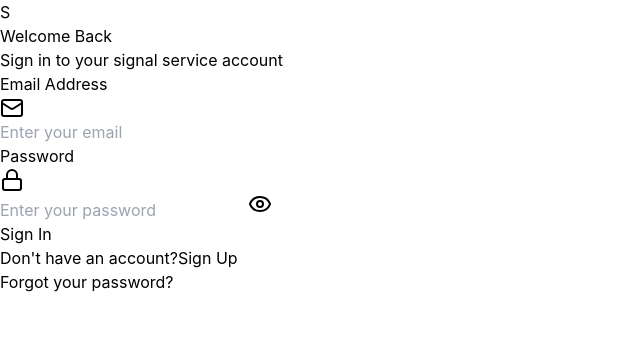
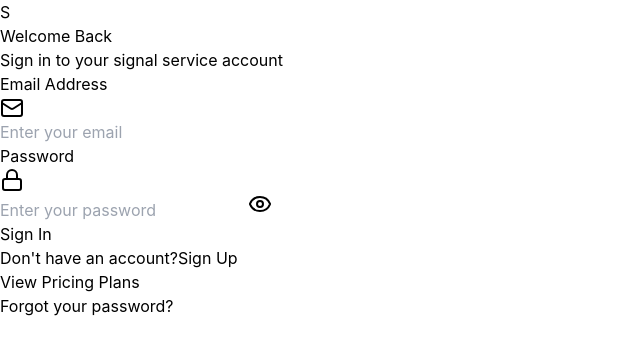
Before and after one commit to darwin13q91/goldsignal, a React (Vite) app: page / in a window 1280 px wide. Shown: the top 354 px of the page, without its empty margins (0-640 px from the left). Built offline with nearby package versions, Linux system fonts and the light colour scheme; no server answers.

Commit message:
fix routing price page

```diff
--- a/src/App.tsx
+++ b/src/App.tsx
@@ -51,30 +51,32 @@ export default function App() {
     )
   }
 
-  // Show auth form if user is not authenticated
-  if (!user || !profile) {
-    return <AuthForm onSuccess={() => {}} />
-  }
-
-  // Show dashboard with routing for authenticated users
+  // Main router - always accessible
   return (
     <Router>
       <div className="min-h-screen bg-gray-50">
         <Routes>
+          {/* Public routes - accessible without authentication */}
+          <Route path="/pricing" element={<PricingPage />} />
+          <Route path="/success" element={<PaymentSuccess />} />
+          <Route path="/cancel" element={<PricingPage />} />
+
+          {/* Protected routes - require authentication */}
           <Route
             path="/"
             element={
+              !user || !profile ? (
+                <AuthForm onSuccess={() => {}} />
+              ) : (
                 <Dashboard
                   signals={signals}
                   onSignalUpdate={fetchSignals}
                   isLoadingSignals={isLoadingSignals}
                   userProfile={profile}
                 />
+              )
             }
           />
-          <Route path="/pricing" element={<PricingPage />} />
-          <Route path="/success" element={<PaymentSuccess />} />
-          <Route path="/cancel" element={<PricingPage />} />
         </Routes>
       </div>
     </Router>
--- a/src/components/AuthForm.tsx
+++ b/src/components/AuthForm.tsx
@@ -256,8 +256,17 @@ export default function AuthForm({ onSuccess }: AuthFormProps) {
         </div>
 
         {/* Additional Links */}
+        <div className="mt-4 text-center space-y-2">
+          <div>
+            <a
+              href="/pricing"
+              className="text-sm text-blue-600 hover:text-blue-700 font-medium"
+            >
+              View Pricing Plans
+            </a>
+          </div>
           {isLogin && (
-          <div className="mt-4 text-center">
+            <div>
               <button
                 type="button"
                 className="text-sm text-gray-500 hover:text-gray-700"
@@ -268,5 +277,6 @@ export default function AuthForm({ onSuccess }: AuthFormProps) {
           )}
         </div>
       </div>
+    </div>
   )
 }
```
Lines whose indentation alone changed are shown as unchanged.
